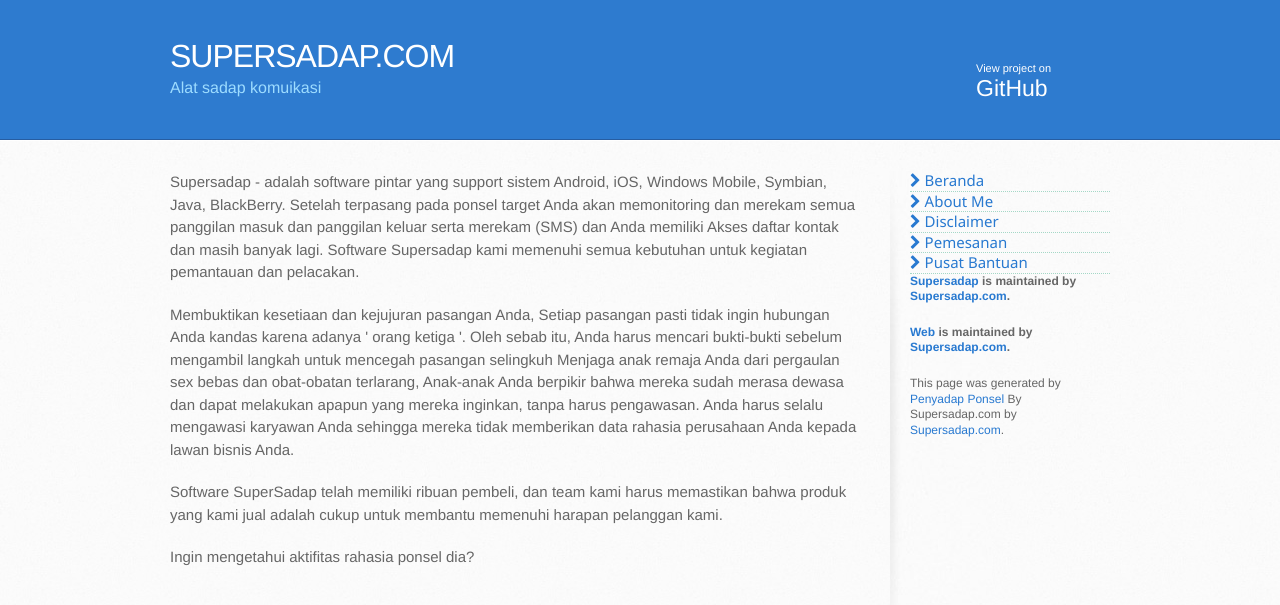
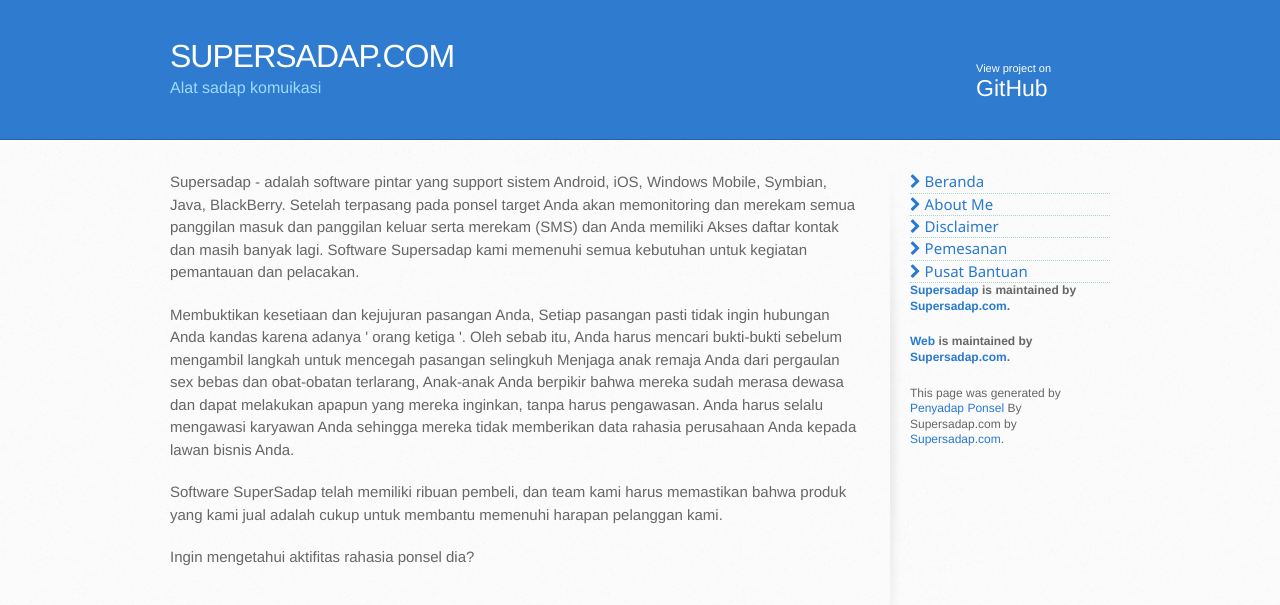
Before and after one commit to pietromenna/jekyll-architect-theme, a Jekyll site: the page built from index.html, in a window 1280 px wide. Shown: the top 605 px of the page. Built offline with Jekyll 4.4.1, drawn with Linux system fonts in a browser that asks for light colours; nearby versions of some CDN libraries; Markdown is read by kramdown in place of the engine named in the settings.

Commit message:
Update stylesheet.css

```diff
--- a/stylesheets/stylesheet.css
+++ b/stylesheets/stylesheet.css
@@ -541,6 +541,7 @@ aside a.left {
   display: block;
   text-decoration: none;
   font-size: 15px;
+  line-height: 1.42857143;
   border-bottom: dotted 1px #a5d8c7;
 }
 
```
